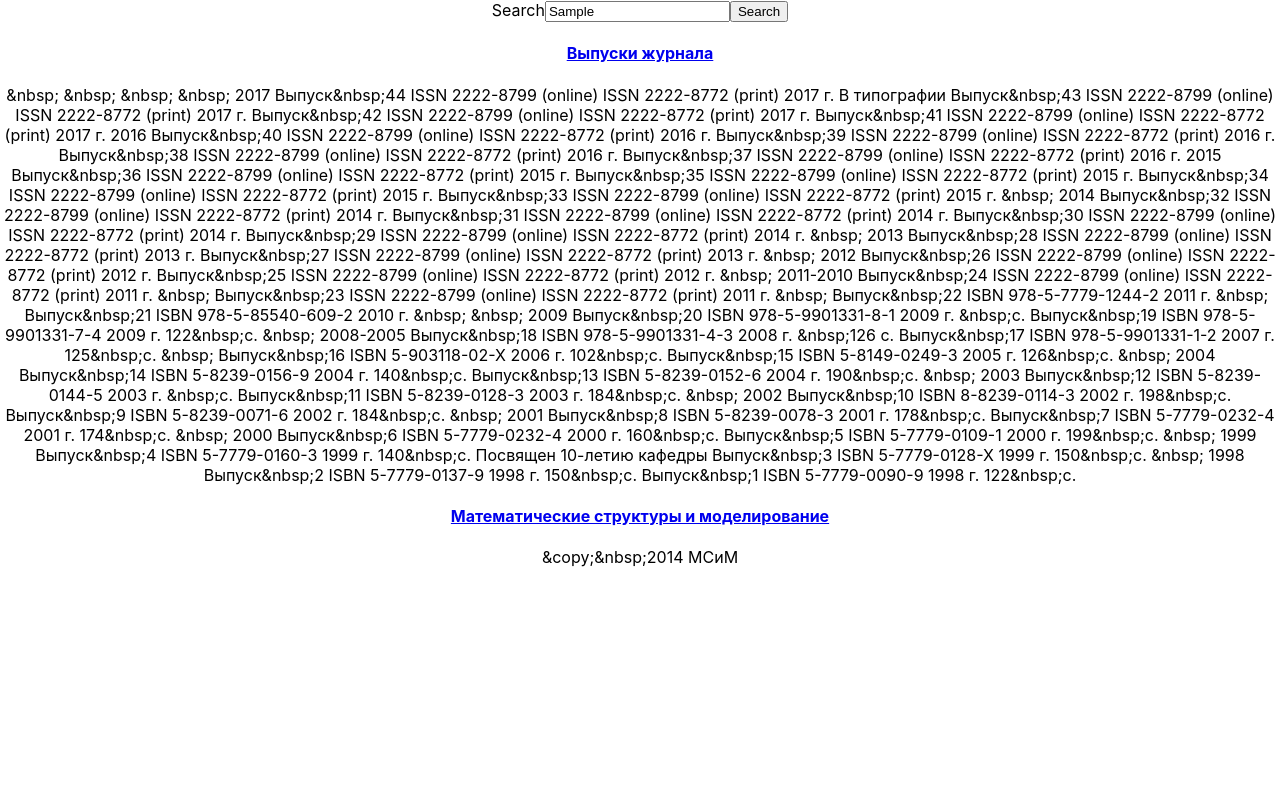
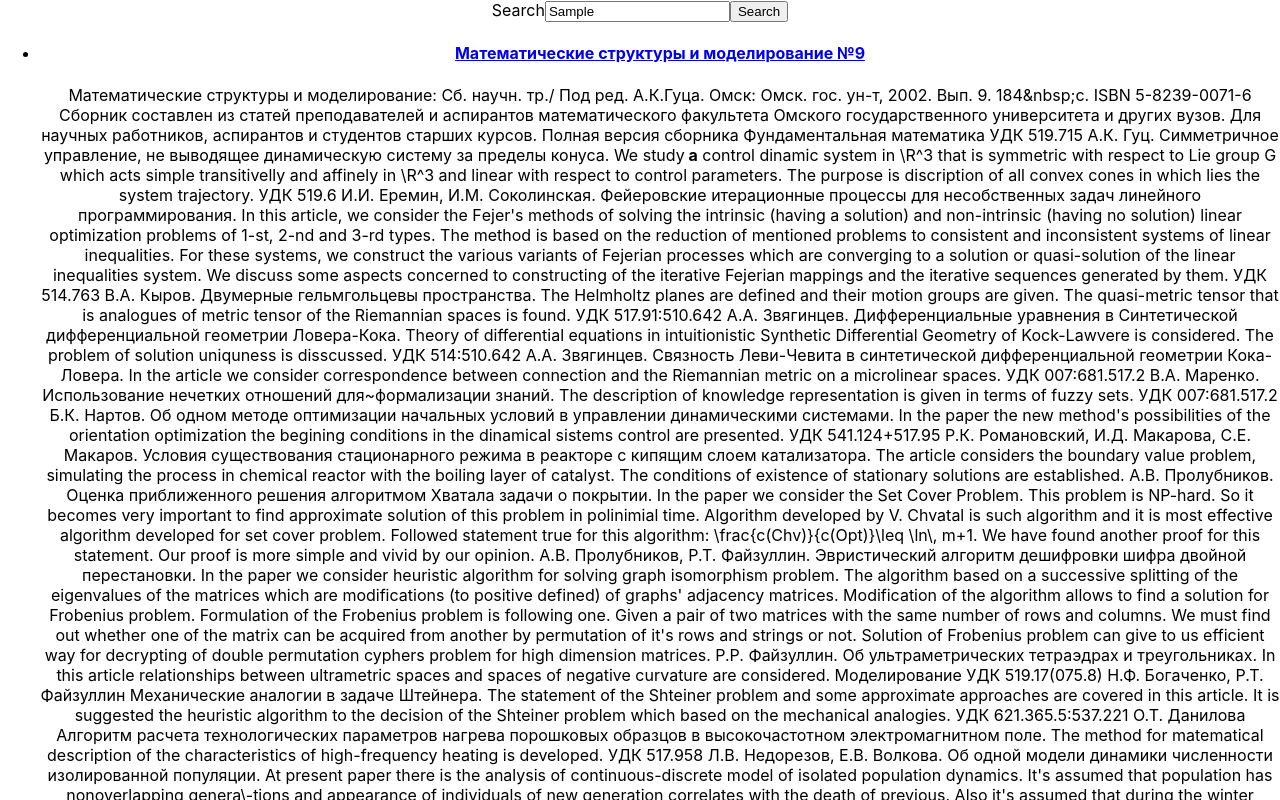
Before and after one commit to Eands/searchClientSide, a React (Create React App) app: page / in a window 1280 px wide. Both pictures are taken after typing "Sample" into the empty fields and a click on the button "Search". Shown: the top 800 px of the page. Built offline with nearby package versions, Linux system fonts and the light colour scheme.

Commit message:
add highlight results, change search logic

```diff
--- a/src/App.js
+++ b/src/App.js
@@ -1,7 +1,7 @@
-import React, {Component} from 'react';
+import React, { Component } from 'react';
 import Search from './components/Search/Search';
 import Result from './components/Result/Result';
-import {articles as articleData} from './data/data';
+import { articles as articleData } from './data/data';
 import Fuse from 'fuse.js';
 import porterRu from './libs/stemmerRu';
 import porterEu from './libs/stemmerEn';
@@ -16,8 +16,11 @@ class App extends Component {
       results: [],
       searchTerm: '',
       searchOptions: {
-        threshold: 0.8,
-        distance: 100,
+        findAllMatches: true,
+        includeMatches: true,
+        shouldSort: true,
+        threshold: 0.6,
+        distance: 9000,
         maxPatternLength: 32,
         minMatchCharLength: 3,
         keys: [
@@ -30,42 +33,71 @@ class App extends Component {
     this.onSearchChange = this.onSearchChange.bind(this);
     this.onSearchSubmit = this.onSearchSubmit.bind(this);
     this.filterArticles = this.filterArticles.bind(this);
+    this.highlitResults = this.highlitResults.bind(this);
+  }
+
+  lastWord(words) {
+    var n = words.split(" ");
+    return n[n.length - 1];
   }
 
   filterArticles() {
-    const matchString = this.state.searchTerm;
+    let highlitResults = [];
+
+    let time = performance.now();
+    let trimmedSearchWords = this.state.searchTerm;
     const fuse = new Fuse(articleData, this.state.searchOptions);
-    let tmpString = [];
+    if (this.lastWord(this.state.searchTerm).search(/[a-zA-Z]/) >= 0) {
+      trimmedSearchWords = trimmedSearchWords.substring(0, trimmedSearchWords.indexOf(' ')) + ' ' + porterEu.stemmer(this.lastWord(this.state.searchTerm));
+    } else if (this.lastWord(this.state.searchTerm).search(/[а-яА-Я]/) >= 0) {
+      trimmedSearchWords = trimmedSearchWords.substring(0, trimmedSearchWords.indexOf(' ')) + ' ' + porterRu.stem(this.lastWord(this.state.searchTerm));
+    }
+    let result = fuse.search(trimmedSearchWords);
 
-    matchString.split(/\s+/).map(word => {
-      if (word.search(/[a-zA-Z]/) >= 0) {
-        tmpString.push(porterEu.stemmer(word));
-      } else if (word.search(/[а-яА-Я]/) >= 0) {
-        tmpString.push(porterRu.stem(word));
-      } else {
-        tmpString.push(word);
+    if (result.length === 0) {
+      result.item = [{
+        description: 'Nothing found',
+      }]
+      this.setState({
+        results: result,
+      })
+    } else {
+      result.map(item =>
+        highlitResults.push(this.highlitResults(item))
+      )
+      this.setState({
+        results: highlitResults,
+      })
+    }
+    //time
+    time = performance.now() - time;
+    console.log('Время выполнения = ', time);
+  }
+
+  highlitResults(resultItem) {
+    resultItem.matches.forEach((matchItem) => {
+      let text = resultItem.item[matchItem.key];
+      let matches = [].concat(matchItem.indices);
+      let result = [];
+      let pair = matches.shift()
+      result[0] = text.substring(0, pair[0]);
+      result[1] = <b>{text.substring(pair[0], pair[1])}</b>
+      result[2] = text.substring(pair[1], text.length);
+      resultItem.item[matchItem.key] = result;
+      if (resultItem.children && resultItem.children.length > 0) {
+        resultItem.children.forEach((child) => {
+          this.highlitResults(child);
+        });
       }
     });
-    let trimmedMathString = tmpString.join(' ');
-    //let regString = new RegExp(tmpString.join('[^]*'), 'g');
-    let result = fuse.search(trimmedMathString);
-    /*result = result.filter(item =>
-      item.title.toLowerCase().search(regString) >= 0 ||
-      item.description.toLowerCase().search(regString) >= 0
-    );*/
-    if (result.length === 0) {
-      result = [{
-        description: 'Nothing found',
-      }]
-    }
-
-    this.setState({
-      results: result,
-    })
+    return resultItem;
   }
 
   onSearchSubmit(event) {
     event.preventDefault();
+    this.setState({
+      results: []
+    })
     if (this.state.searchTerm.length >= 3) {
       this.filterArticles();
     }
@@ -97,7 +129,7 @@ class App extends Component {
         >
           Search
         </Search>
-        <Result results={results}/>
+        <Result results={results} />
       </div>
     );
   }
--- a/src/components/Result/Result.jsx
+++ b/src/components/Result/Result.jsx
@@ -1,23 +1,23 @@
 import React from 'react';
 
-const ResultItem = ({value}) => {
+const ResultItem = ({ value }) => {
   return (
-    <div>
+    <li>
       <h4>
-        <a href={value.url}>{value.title}</a>
+        <a href={value.item.url}>{value.item.title}</a>
       </h4>
-      <p>{value.description}</p>
-    </div>
+      <p>{value.item.description}</p>
+    </li>
   );
 }
 
-const ResultList = ({items}) => {
-  return(
-    <div>
+const ResultList = ({ items }) => {
+  return (
+    <ul>
       {items.map((value, index) =>
-        <ResultItem key={index} value={value}/>
+        <ResultItem key={index} value={value} />
       )}
-    </div>
+    </ul>
   )
 }
 
@@ -28,8 +28,8 @@ class Result extends React.Component {
       results,
     } = this.props;
 
-    return(
-      <ResultList items={results}/>
+    return (
+      <ResultList items={results} />
     )
   }
 }
```
Also changed, not shown: src/components/Search/Search.jsx (+0 -8 lines), 1 other file (tests, documents, lock files or other folders).
